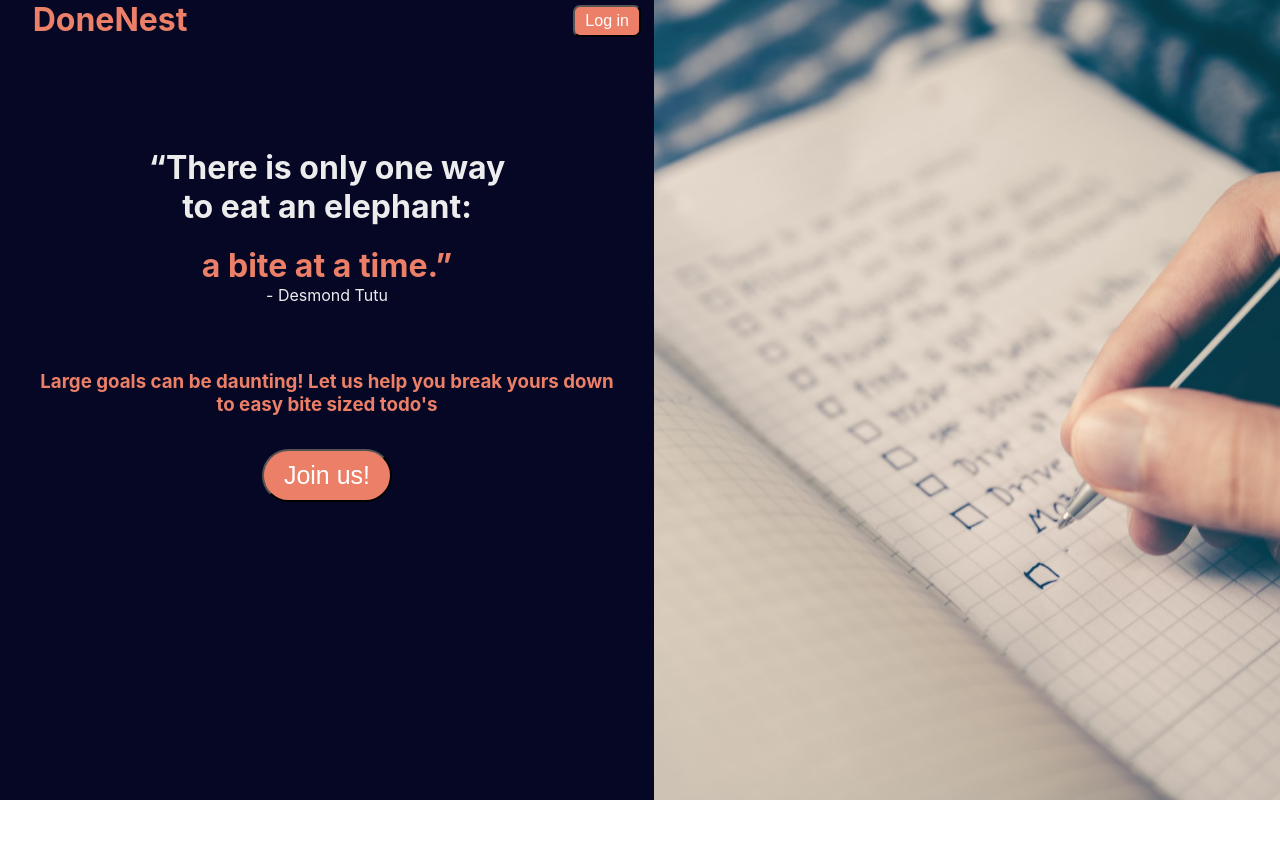
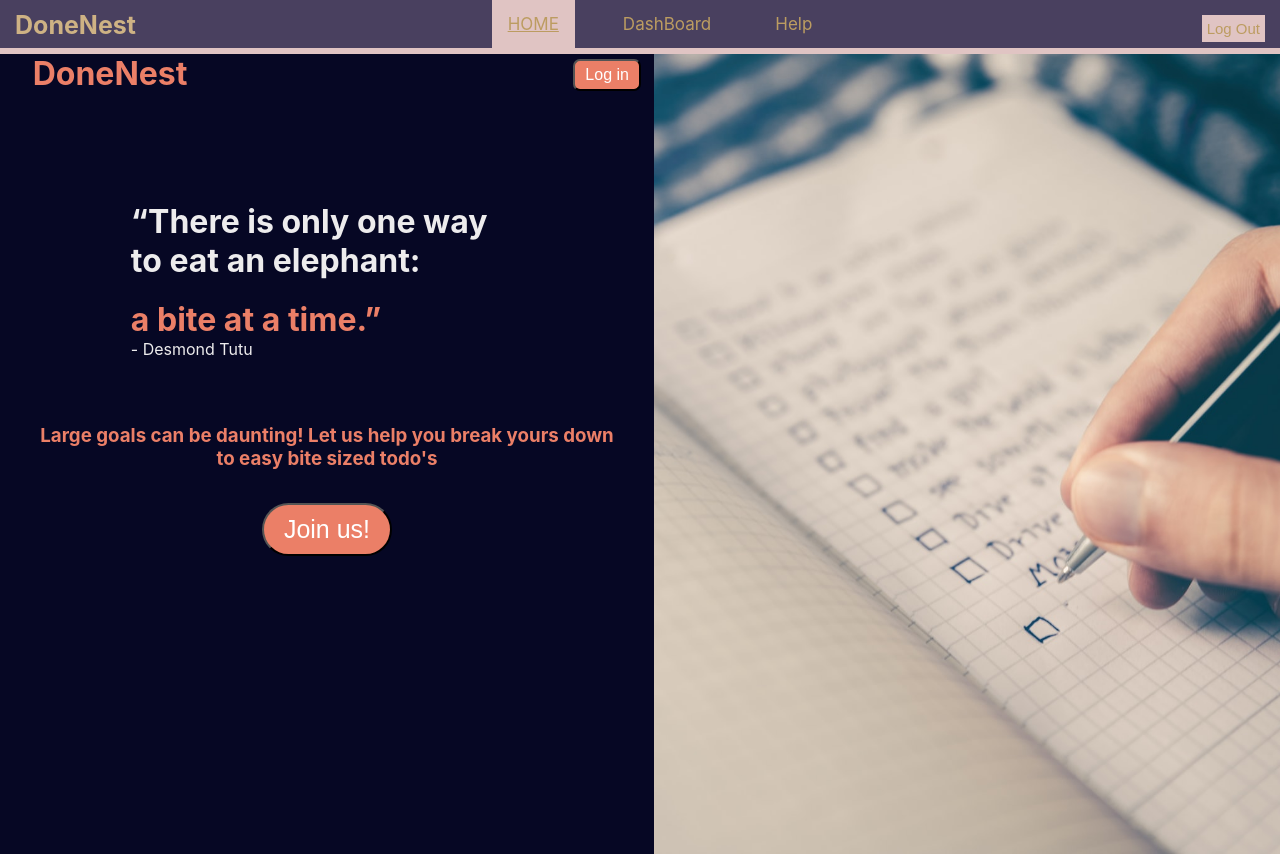
Before and after one commit to JamesB94/Boolean-final-project, a React (Create React App) app in the folder my-app/: page / in a window 1280 px wide. Before the commit the page ends 800 px from the top, so only its background shows below. Built offline with nearby package versions, Linux system fonts and the light colour scheme.

Commit message:
added Navbar and navigation functionality

```diff
--- a/my-app/package.json
+++ b/my-app/package.json
@@ -8,6 +8,7 @@
     "@testing-library/user-event": "^13.5.0",
     "react": "^18.2.0",
     "react-dom": "^18.2.0",
+    "react-router-dom": "^6.6.2",
     "react-scripts": "5.0.1",
     "web-vitals": "^2.1.4"
   },
--- a/my-app/src/App.js
+++ b/my-app/src/App.js
@@ -1,12 +1,95 @@
 import './App.css';
 import LandingPage from './components/LandingPage/landingPage';
+import DashBoard from './components/DashBoard/DashBoard.jsx';
+import { createBrowserRouter, Route, createRoutesFromElements, RouterProvider } from 'react-router-dom';
+
+
+//Layouts
+import RootLayout from './components/layouts/RootLayout';
+import HelpLayout from './components/layouts/HelpLayout';
+
+//pages
+import Faq from './components/Help/Faq';
+import Contact from './components/Help/Contact';
+
+
+const router = createBrowserRouter(
+  createRoutesFromElements (
+    <Route path='/' element = {<RootLayout />}>
+          <Route index element= {<LandingPage />} />
+          <Route path='DashBoard' element ={<DashBoard />} />
+          {/* Nested Route */}
+          <Route path='Help' element = {<HelpLayout />}>
+            <Route path='faq' element={<Faq />}/>
+            <Route path='contact' element={<Contact />}/>
+
+          </Route>
+
+    </Route>
+  )
+)
+
 
 function App() {
+
   return (
-    <div className="App">
-      <LandingPage />
-    </div>
+    <RouterProvider router = {router} />
   );
 }
 
 export default App;
+
+
+
+
+
+
+
+
+
+
+
+
+
+
+
+
+
+
+
+
+
+
+
+
+
+
+
+// function App() {
+
+//   return (
+//     <BrowserRouter>
+//     <header>
+
+//       <nav>
+//       <span>
+//         <NavLink to="/">HOME</NavLink>
+//         <NavLink to="/DashBoard"> DashBoard</NavLink>
+//         </span>
+//       </nav>
+
+//     </header>
+
+//     <main>
+//       <Routes>
+//           <Route index element= {<LandingPage />} />
+//           <Route path='/DashBoard' element ={<DashBoard />} />
+//       </Routes>
+
+
+//     </main>
+//     </BrowserRouter>
+//   );
+// }
+
+// export default App;
--- /dev/null
+++ b/my-app/src/components/DashBoard/DashBoard.jsx
@@ -0,0 +1,10 @@
+const DashBoard = () => {
+
+
+    return (
+        <h1>This is a Test (DashBoard)</h1>
+
+     );
+}
+
+export default DashBoard;
--- /dev/null
+++ b/my-app/src/components/Help/Contact.jsx
@@ -0,0 +1,7 @@
+const Contact = () => {
+    return (
+        <h1>Contact Form here</h1>
+     );
+}
+
+export default Contact;
--- /dev/null
+++ b/my-app/src/components/Help/Faq.jsx
@@ -0,0 +1,7 @@
+const Faq = () => {
+    return (
+        <h1>FAQ Here</h1>
+     );
+}
+
+export default Faq;
--- a/my-app/src/components/LandingPage/landingPage.css
+++ b/my-app/src/components/LandingPage/landingPage.css
@@ -66,6 +66,7 @@ background-color: #060724;
 }
 
 .callToActionLeft {
+    text-align: center;
     margin-top: 10%;
     color: #eb7f67;
 }
@@ -74,6 +75,10 @@ background-color: #060724;
     width: 100%;
     height: 100%;
     object-fit: cover;
+}
+
+.joinUsButton {
+    text-align: center;
 }
 
 .joinUsButton button {
--- /dev/null
+++ b/my-app/src/components/NavBar/NavBar.css
@@ -0,0 +1,90 @@
+.nav-bar {
+    width: 100%;
+    background-color: #49405f;
+    border-bottom: 6px solid #e0c4c3;
+
+    display: grid;
+
+    grid-template-areas:
+            "a b c ";
+
+    grid-template-columns: 20% 60% 20%;
+
+}
+
+.Logo {
+    grid: a;
+
+}
+
+.Logo h1 {
+    float: left;
+    color: #ceb284;
+    font-size: 25px;
+    padding-left: 15px;
+    padding-top: 10px;
+}
+
+.nav-link {
+    color: #bc9c61;
+
+    padding: 14px 16px;
+    text-decoration: none;
+    font-size: 17px;
+  }
+
+  .nav-link:hover {
+    background-color: #e0c4c3;
+    color: #bc9c61;
+  }
+
+  .nav-link.active {
+    background-color: #e0c4c3;
+    text-decoration: underline;
+    color: #bc9c61;
+  }
+
+
+
+.midBar {
+    grid-area: b;
+    display: flex;
+    justify-content: center;
+
+
+
+}
+
+
+.midBar li {
+    list-style: none;
+    float: left;
+    text-align: center;
+    padding: 14px 16px;
+    font-size: 17px;
+}
+
+.midBar ul {
+    white-space:nowrap;
+}
+
+.logOut {
+    grid: c;
+    text-align:  right;
+    padding-top: 15px;
+}
+
+.logOut button {
+    cursor: pointer;
+    border: none;
+    background-color: #e0c4c3;
+    padding: 5px;
+    color: #bc9c61;
+    font-size: 15px;
+    margin-right: 15px;
+
+}
+
+.logOut button:hover {
+    background-color: #c4cdcd;
+}
--- /dev/null
+++ b/my-app/src/components/NavBar/NavBar.jsx
@@ -0,0 +1,36 @@
+import './NavBar.css'
+import { NavLink } from "react-router-dom";
+
+
+const NavBar = () => {
+    return (
+        <header>
+        <nav className='nav-bar'>
+            <div className="Logo">
+                <h1>DoneNest</h1>
+            </div>
+
+                <div className="midBar">
+                <ul>
+                    <li><NavLink to="/" className="nav-link">HOME </NavLink></li>
+                    <li><NavLink to="/DashBoard" className="nav-link"> DashBoard </NavLink></li>
+                    <li><NavLink to="/help" className="nav-link"> Help</NavLink></li>
+                </ul>
+
+                </div>
+
+            <div className="logOut">
+                <button>Log Out</button>
+            </div>
+
+
+
+        </nav>
+
+        </header>
+
+
+    );
+}
+
+export default NavBar;
--- /dev/null
+++ b/my-app/src/components/layouts/HelpLayout.jsx
@@ -0,0 +1,20 @@
+import { NavLink, Outlet } from "react-router-dom";
+
+const HelpLayout = () => {
+    return (
+        <div className="Help-Layout">
+            <h2>Website Help</h2>
+            <p>Lorem ipsum dolor sit amet consectetur adipisicing elit. Itaque, nostrum?</p>
+
+            <nav>
+                <NavLink to="faq"><button>View our FAQ </button> </NavLink>
+                <NavLink to = "contact"> <button> Contact us </button></NavLink>
+            </nav>
+
+            <Outlet />
+
+        </div>
+     );
+}
+
+export default HelpLayout;
--- /dev/null
+++ b/my-app/src/components/layouts/RootLayout.jsx
@@ -0,0 +1,24 @@
+import { NavLink, Outlet } from "react-router-dom";
+import NavBar from "../NavBar/NavBar";
+import "./RootLayout.css"
+
+
+
+const RootLayout = () => {
+    return (
+
+    <div className="root-layout">
+
+    <header >
+        <NavBar />
+    </header>
+
+    <main>
+       <Outlet />
+    </main>
+    </div>
+
+     );
+}
+
+export default RootLayout;
```
Also changed, not shown: my-app/src/components/layouts/RootLayout.css (added), 1 other file (tests, documents, lock files or other folders).
